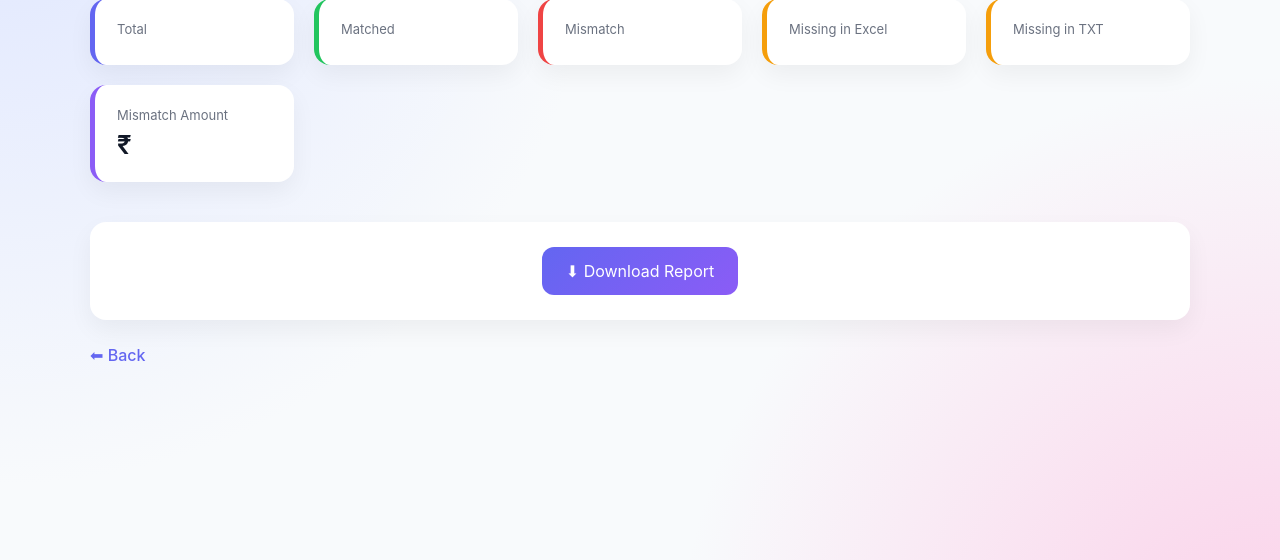
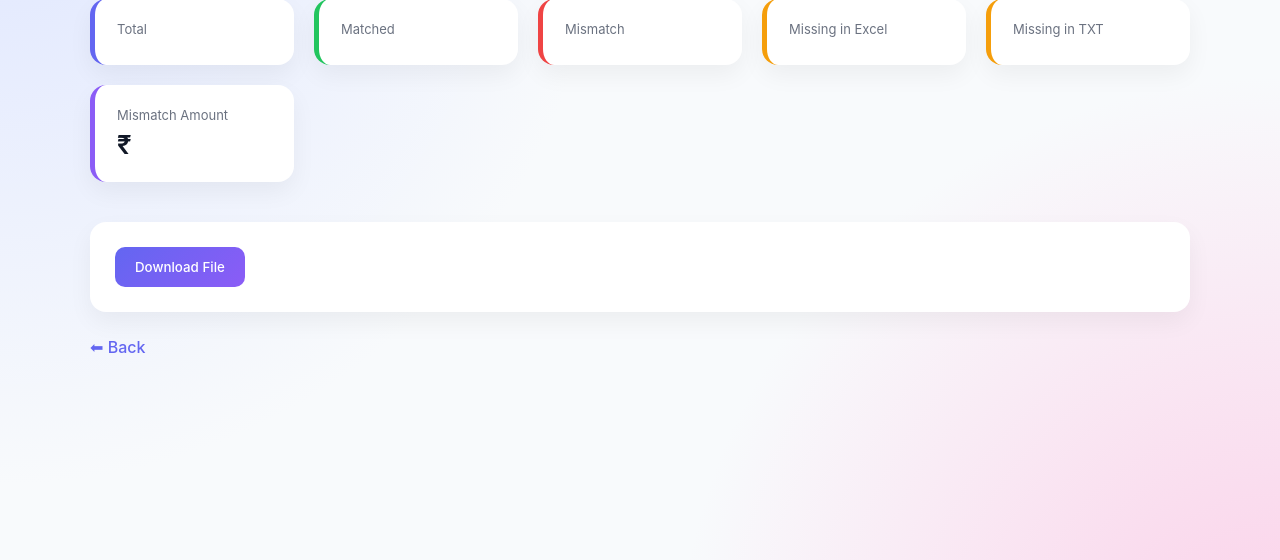
Before and after one commit to YashG2022/doorstep-banking-nwr, a Flask app: template templates/result.html in a window 1280 px wide. Shown: the part 119-679 px from the top of the page. Run offline with Flask 3, Linux system fonts and the light colour scheme; the template is opened without the code that fills it, so the values that code supplies are empty.

Commit message:
new changes , all working dashboard

```diff
--- a/main.py
+++ b/main.py
@@ -10,7 +10,7 @@ import io
 
 app = Flask(__name__)
 
-
+latest_df=None
 # @app.route("/upload", methods=["POST"])
 # def upload():
 
@@ -62,22 +62,61 @@ def upload():
 
     # Convert dataframe → list of dicts for HTML
     data = merged_df.fillna("").to_dict(orient="records")
+    global latest_df
 
+    latest_df = merged_df.copy()
+    # SUMMARY CALCULATION
     summary = {
-        "total": len(data),
+        "total": len(merged_df),
+
         "matched": len(merged_df[merged_df["state"] == "MATCHED"]),
+
         "mismatch": len(merged_df[merged_df["state"] == "MISMATCH"]),
-        "unmatched": len(merged_df[merged_df["state"].str.startswith("UNMATCHED")])
+
+        "unmatch_excel": len(
+            merged_df[merged_df["state"] == "UNMATCHED_EXCEL"]
+        ),
+
+        "unmatch_text": len(
+            merged_df[merged_df["state"] == "UNMATCHED_TXT"]
+        ),
+
+        "difference": round(
+            merged_df["difference"].fillna(0).sum(), 2
+        )
     }
 
     return render_template(
-        "result.html",
-        data=data,
-        columns=merged_df.columns,
-        records=len(merged_df)
+    "result.html",
+    data=merged_df.to_dict(orient="records"),
+    columns=merged_df.columns,
+    records=len(merged_df),
+    summary=summary
     )
 
 
+from flask import send_file
+import io
+
+@app.route("/download_uploaded")
+def download_uploaded():
+    global latest_df
+
+    if latest_df is None:
+        return "No data available"
+
+    # Convert dataframe → CSV in memory
+    output = io.StringIO()
+    latest_df.to_csv(output, index=False)
+
+    output.seek(0)
+
+    return send_file(
+        io.BytesIO(output.getvalue().encode()),
+        mimetype="text/csv",
+        as_attachment=True,
+        download_name="reconciliation_output.csv"
+    )
 @app.route("/dashboard", methods=["GET"])
 def dashboard():
 
--- a/templates/result.html
+++ b/templates/result.html
@@ -118,6 +118,34 @@
             text-decoration: none;
             font-weight: 500;
         }
+        /* DOWNLOAD SECTION */
+        .download-container {
+            background: white;
+            padding: 25px;
+            border-radius: 16px;
+            box-shadow: 0 10px 25px rgba(0, 0, 0, 0.05);
+        }
+
+        .download-container a {
+            text-decoration: none;
+        }
+
+        .download-container button {
+            padding: 12px 20px;
+            border-radius: 10px;
+            border: none;
+            background: linear-gradient(135deg, #6366f1, #8b5cf6);
+            color: white;
+            cursor: pointer;
+            margin-right: 12px;
+            transition: all 0.25s ease;
+            font-weight: 500;
+        }
+
+        .download-container button:hover {
+            transform: translateY(-2px);
+            box-shadow: 0 10px 20px rgba(99, 102, 241, 0.3);
+        }
     </style>
 </head>
 
@@ -164,9 +192,10 @@
 
         </div>
 
-        <!-- DOWNLOAD BUTTON -->
-        <div class="download-box">
-            <button class="download-btn">⬇ Download Report</button>
+        <div class="download-container">
+            <a href="/download_uploaded">
+                <button>Download File</button>
+            </a>
         </div>
 
         <!-- BACK -->
```
Also changed, not shown: 1 other file.
